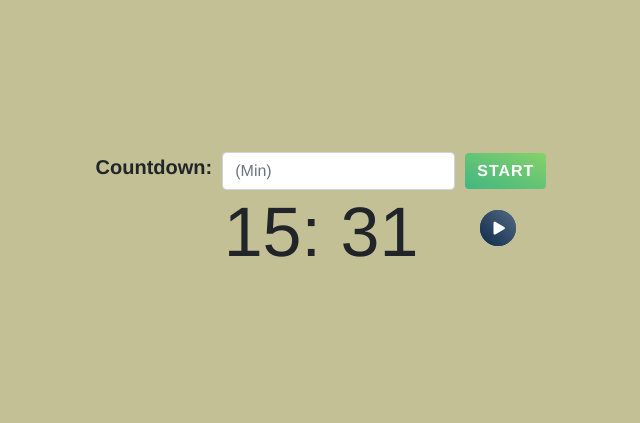
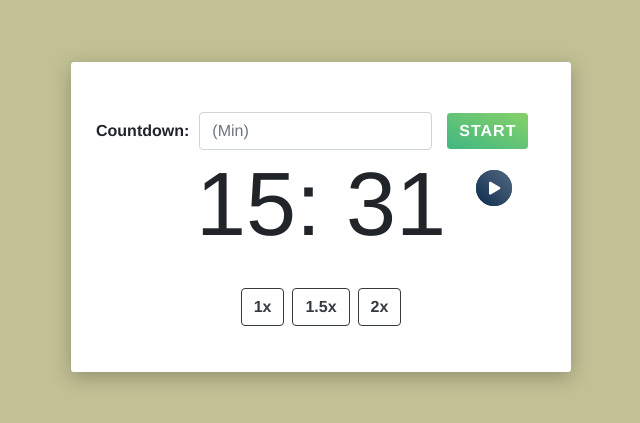
Before and after one commit to smiletondi/ways2cap-timer, a React (Create React App) app: page / in a window 1280 px wide. Shown: the part 183-606 px from the top of the page, without its empty margins (319-959 px from the left). Built offline with nearby package versions, Linux system fonts and the light colour scheme.

Commit message:
Add countdown footer

```diff
--- a/src/App.css
+++ b/src/App.css
@@ -8,7 +8,29 @@
   justify-content: center;
 }
 
-/*********** timer-header *******************/
+.countdown {
+  width: 500px;
+  min-height: 310px;
+  margin: 20px auto;
+  background: #fff;
+  padding: 25px;
+  border-radius: 3px;
+  box-shadow: 0 5px 20px rgba(0, 0, 0, 0.25);
+}
+
+.countdown-header {
+  margin-top: 25px;
+}
+
+.countdown-body {
+  position: relative;
+}
+
+.countdown-footer {
+  margin-top: 30px;
+}
+
+/*********** countdown-header *******************/
 
 .form-control {
   margin-right: 10px;
@@ -66,7 +88,7 @@
 }
 
 .countdown-total {
-  font-size: 70px;
+  font-size: 90px;
 }
 
 @keyframes blinker {
@@ -97,3 +119,19 @@
 .countdown-stop-button .btn i.fa-play {
   margin-left: 1px;
 }
+
+/*************** countdown-footer ************/
+.btn {
+  font-weight: 700;
+  transition: 0.3s;
+  border: none;
+  margin: 0 4px;
+  border: 1px solid;
+}
+
+.btn .active {
+  /* color: white; */
+  font-weight: 700;
+  transition: 0.3s;
+  background: linear-gradient(to top right, #0c2b4d, #556a82);
+}
--- a/src/App.js
+++ b/src/App.js
@@ -5,14 +5,14 @@ function App() {
   return (
     <div className="App">
       <div>
-        {/* <h3 className="countdown-title">Countdown Timer</h3> */}
         <div className="countdown">
           <div className="countdown-header">
             <div className="countdown-form">
               <form className="form-inline">
                 <div className="form-group">
-                  <h5 className="font-weight-bold count">Countdown: </h5>
+                  <label for="input" className="font-weight-bold count">Countdown: </label>
                   <input
+                    id="input"
                     type="number"
                     className="form-control"
                     placeholder="(Min)"
@@ -44,6 +44,19 @@ function App() {
               </div>
             </div>
           </div>
+          <div className="countdown-footer">
+            <div className="countdown-speed-buttons">
+              <div className="btn btn-outline-dark">
+                1x
+              </div>
+              <div className="btn btn-outline-dark">
+                1.5x
+              </div>
+              <div className="btn btn-outline-dark">
+                2x
+              </div>
+            </div>
+          </div>
 
         </div>
       </div >
```
